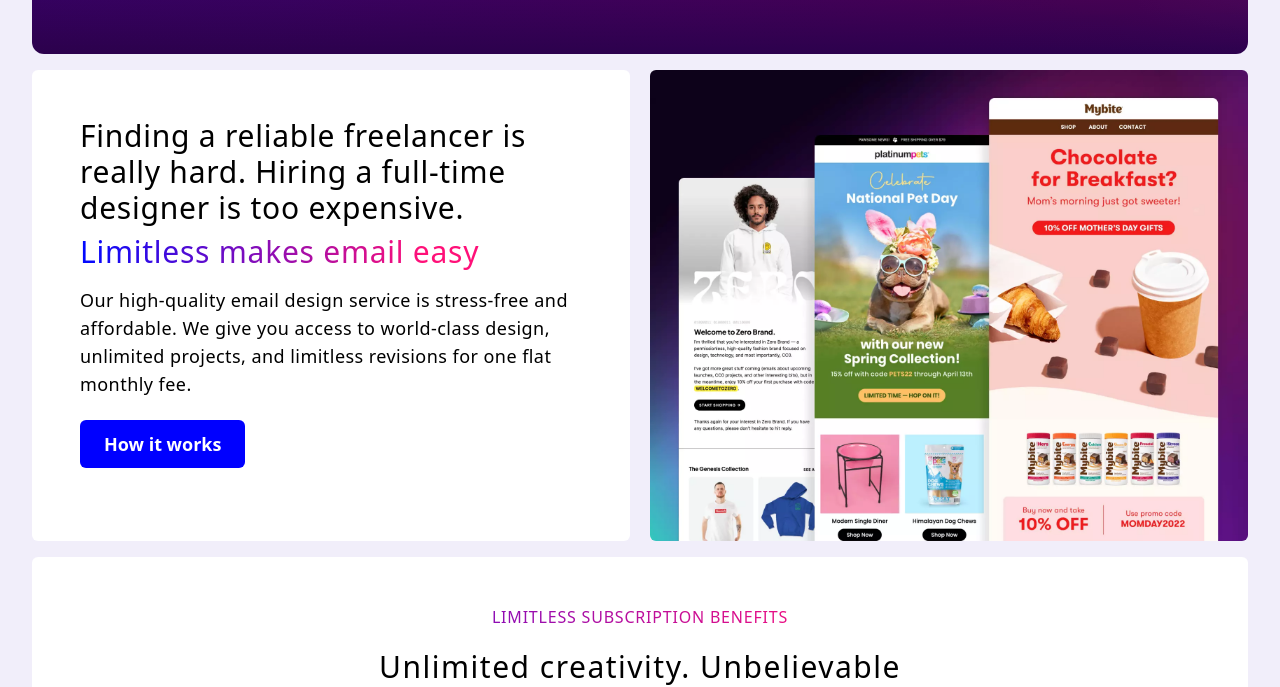
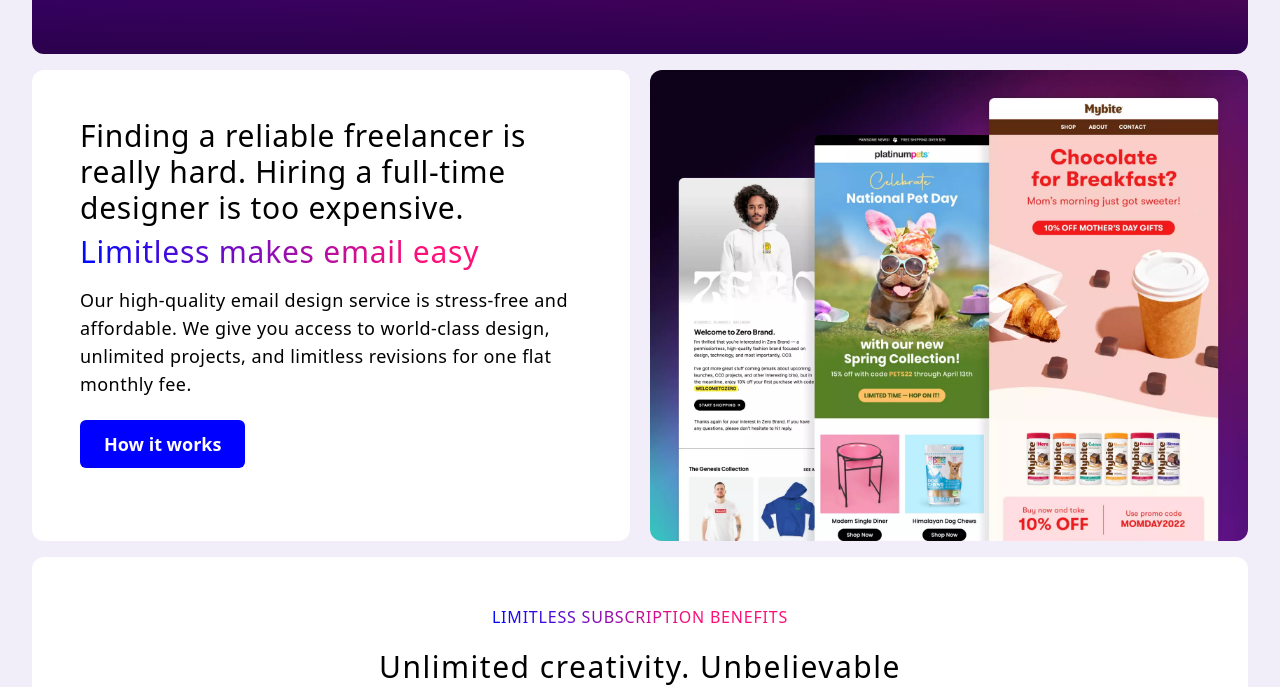
Before and after one commit to samsonc89/limitless, a React (Vite) app: page / in a window 1280 px wide. Shown: the part 912-1599 px from the top of the page. Built offline with nearby package versions, Linux system fonts and the light colour scheme.

Commit message:
Fix border radius for all sections

```diff
--- a/src/components/Benefits.jsx
+++ b/src/components/Benefits.jsx
@@ -28,8 +28,8 @@
   ]
 
   return (
-    <section className="container rounded-md bg-white py-12 text-center">
-      <p className="text-gradient mb-5 block tracking-wider">
+    <section className="container rounded-xl bg-white py-12 text-center ">
+      <p className="text-gradient mx-auto mb-5 block w-fit tracking-wider ">
         LIMITLESS SUBSCRIPTION BENEFITS
       </p>
       <h2 className="mx-auto mb-8 text-3xl tracking-wider lg:w-3/5 xl:w-1/2">
@@ -42,7 +42,7 @@
         {content.map((item, i) => {
           return (
             <div
-              key={item[i]}
+              key={i}
               className="my-14 grid grid-cols-1 place-items-center gap-6"
             >
               <img src={item.icon} />
--- a/src/components/Intro.jsx
+++ b/src/components/Intro.jsx
@@ -6,9 +6,9 @@
       <div className="grid-cols-2 gap-5 xl:grid">
         <img
           src={image}
-          className=" shrink-0 rounded-t-md xl:order-2 xl:rounded-md"
+          className=" shrink-0 rounded-t-xl xl:order-2 xl:rounded-xl"
         />
-        <div className="rounded-b-md bg-white px-12 py-12 text-center xl:rounded-md xl:text-start">
+        <div className="rounded-b-xl bg-white px-12 py-12 text-center xl:rounded-xl xl:text-start">
           <h2 className="text-3xl tracking-wide  ">
             {
               "Finding a reliable freelancer is really hard. Hiring a full-time designer is too expensive. "
```
